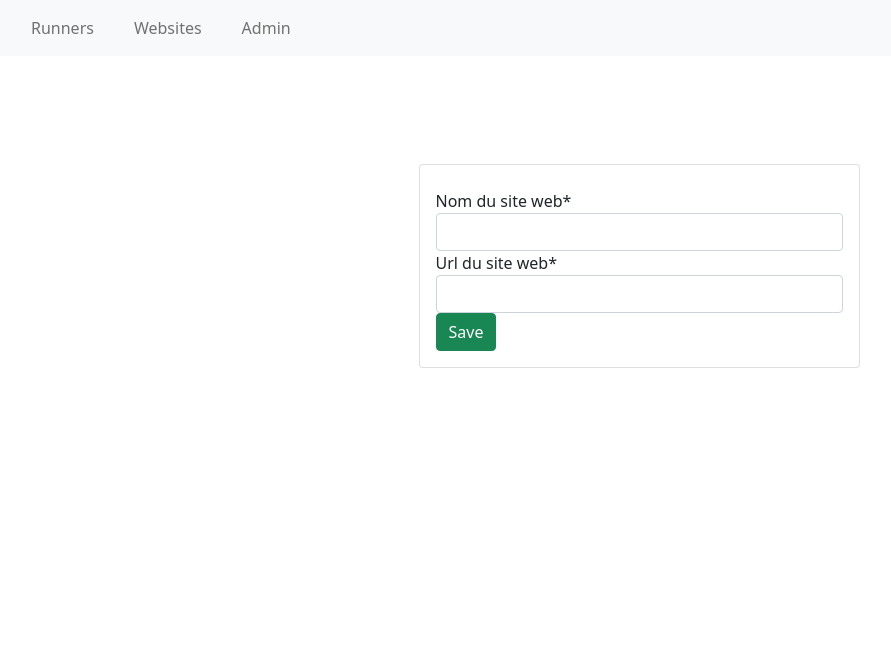
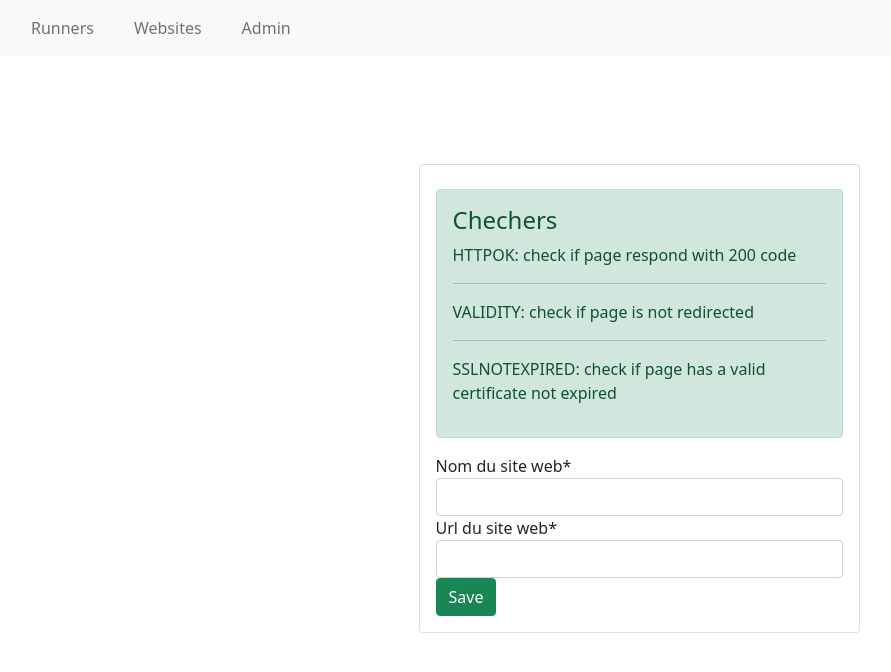
Before and after one commit to rioukkevin/django-ssl-checker, a Django app: template sslChecker/runners/templates/runners/runnersmodel_form.html in a window 1280 px wide. Shown: the top 672 px of the page, without its empty margins (1-892 px from the left). Run offline with Django 3.2, Linux system fonts and the light colour scheme; the template is opened without the code that fills it: values that come from a table or form of the project are taken from there, others are empty; some libraries are stand-ins or nearby versions.

Commit message:
📄docs (Runners): Add explanation for checkers in create runner

```diff
--- a/sslChecker/runners/templates/runners/runnersmodel_form.html
+++ b/sslChecker/runners/templates/runners/runnersmodel_form.html
@@ -1,9 +1,5 @@
-{% extends "base.html" %}
-{% load crispy_forms_tags %}
-{% block title %}
-    {{ title }}
-{% endblock %}
-{% block content %}
+{% extends "base.html" %} {% load crispy_forms_tags %} {% block title %} {{
+title }} {% endblock %} {% block content %}
 <div class="container">
   <div class="row">
     <div class="col-sm-9 col-md-7 col-lg-5 mx-auto">
@@ -11,10 +7,20 @@
         <div class="card-body">
           <h5 class="card-title text-center">{{ title }}</h5>
           <div class="sub_title"></div>
+          <div class="alert alert-success" role="alert">
+            <h4 class="alert-heading">Chechers</h4>
+            <p>HTTPOK: check if page respond with 200 code</p>
+            <hr />
+            <p>VALIDITY: check if page is not redirected</p>
+            <hr />
+            <p>
+              SSLNOTEXPIRED: check if page has a valid certificate not expired
+            </p>
+          </div>
           <div class="custom_form_embed">
-            <form method="post">{% csrf_token %}
-              {{ form|crispy }}
-              <input type="submit" value="Save" class="btn btn-success">
+            <form method="post">
+              {% csrf_token %} {{ form|crispy }}
+              <input type="submit" value="Save" class="btn btn-success" />
             </form>
           </div>
         </div>
```
